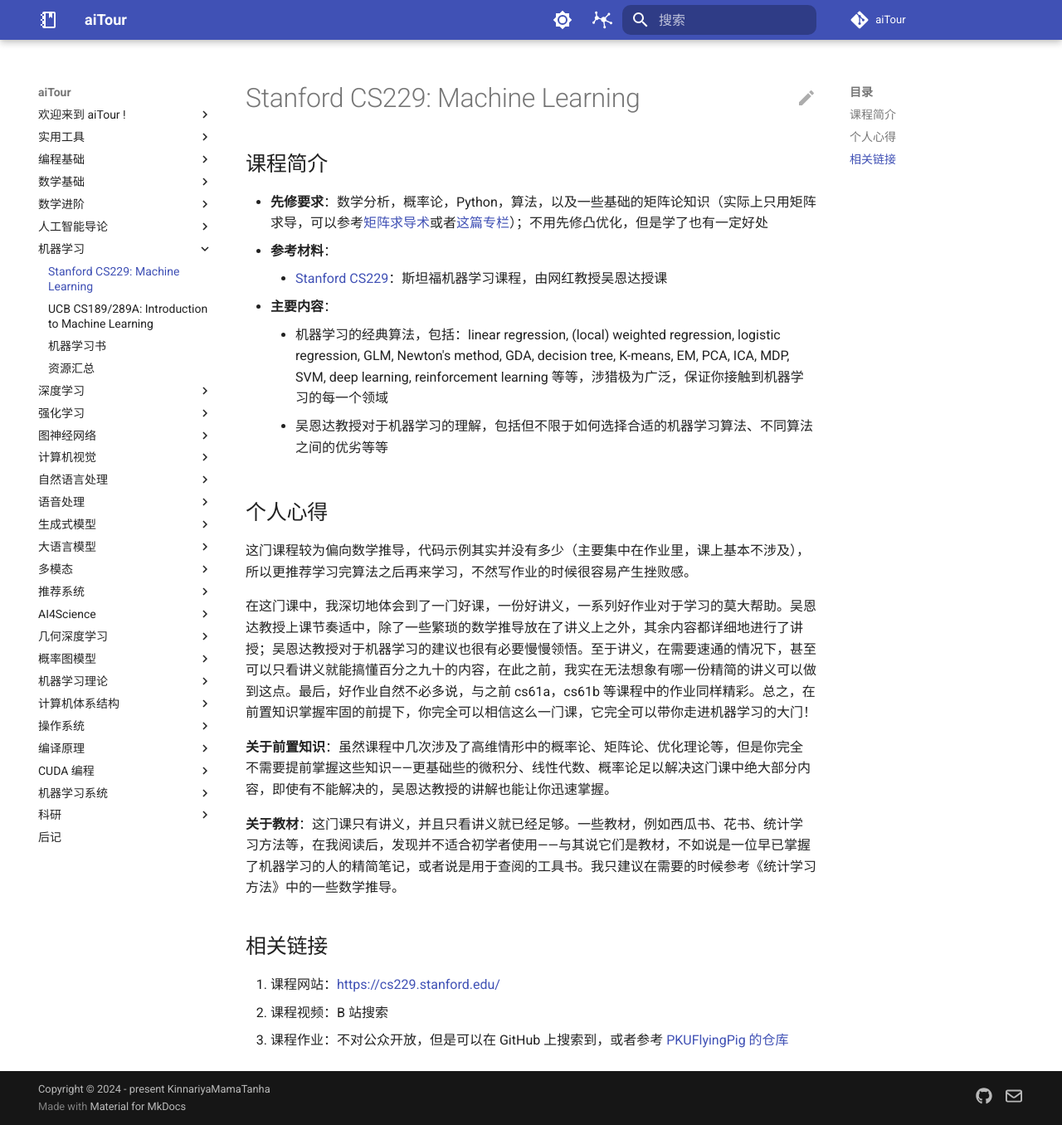
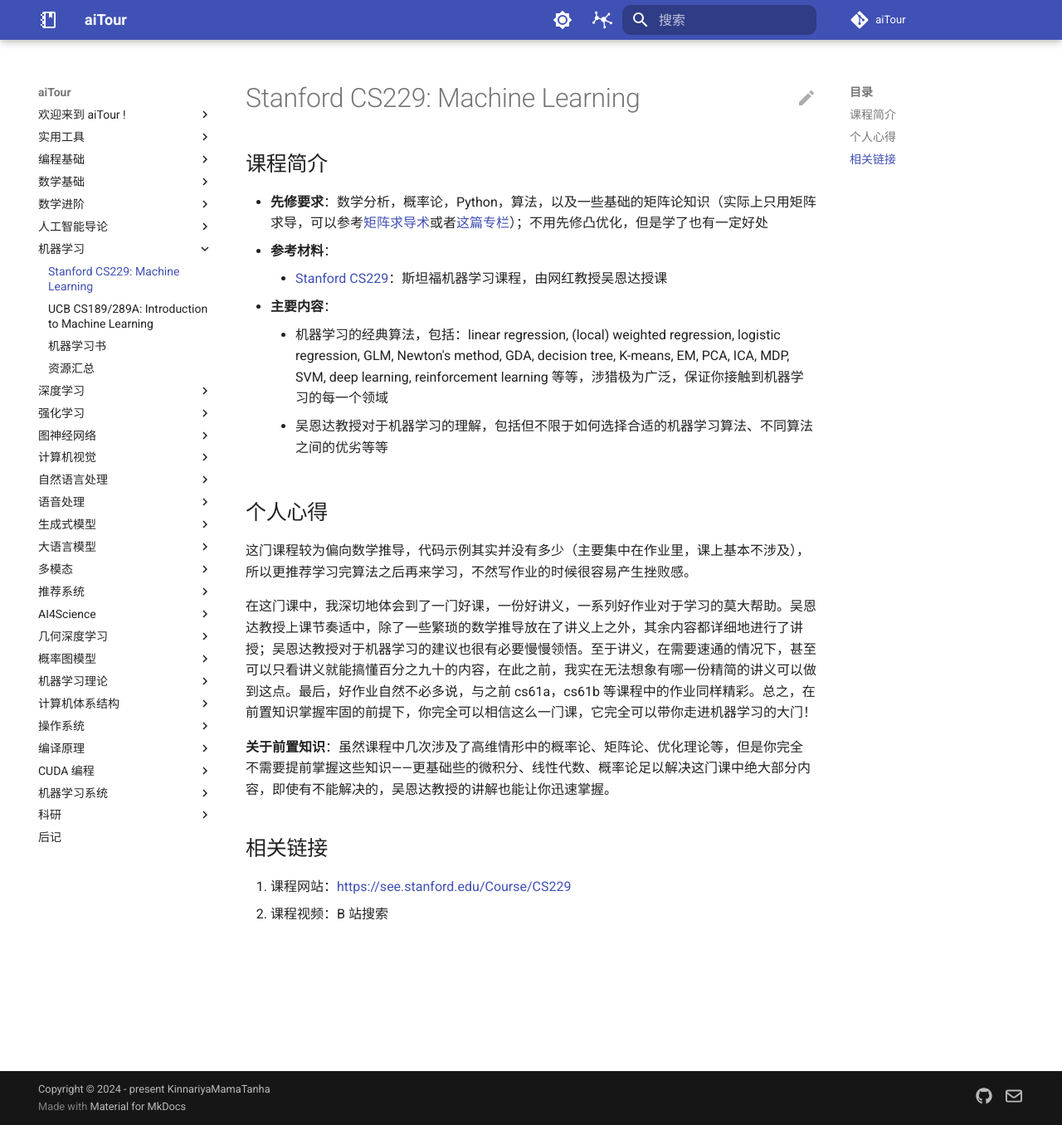
Before and after one commit to KinnariyaMamaTanha/aiTour, an MkDocs documentation site: the page built from docs/machine-learning/CS229.md, in a window 1280 px wide and 1356 px high. Shown: the whole window at 83% size. Built offline with MkDocs 1.6.1 and Material for MkDocs 9.7.7, drawn with Linux system fonts in a browser that asks for light colours; comment, search, counter and statistics services are not loaded; a style sheet for code colours, icons or effects is not loaded.

Commit message:
docs: update CS229

```diff
--- a/docs/machine-learning/CS229.md
+++ b/docs/machine-learning/CS229.md
@@ -17,10 +17,8 @@
 
 **关于前置知识**：虽然课程中几次涉及了高维情形中的概率论、矩阵论、优化理论等，但是你完全不需要提前掌握这些知识——更基础些的微积分、线性代数、概率论足以解决这门课中绝大部分内容，即使有不能解决的，吴恩达教授的讲解也能让你迅速掌握。
 
-**关于教材**：这门课只有讲义，并且只看讲义就已经足够。一些教材，例如西瓜书、花书、统计学习方法等，在我阅读后，发现并不适合初学者使用——与其说它们是教材，不如说是一位早已掌握了机器学习的人的精简笔记，或者说是用于查阅的工具书。我只建议在需要的时候参考《统计学习方法》中的一些数学推导。
 
 ## 相关链接
 
-1. 课程网站：<https://cs229.stanford.edu/>
+1. 课程网站：<https://see.stanford.edu/Course/CS229>
 2. 课程视频：B 站搜索
-3. 课程作业：不对公众开放，但是可以在 GitHub 上搜索到，或者参考 [PKUFlyingPig 的仓库](https://github.com/PKUFlyingPig/CS229)
```
